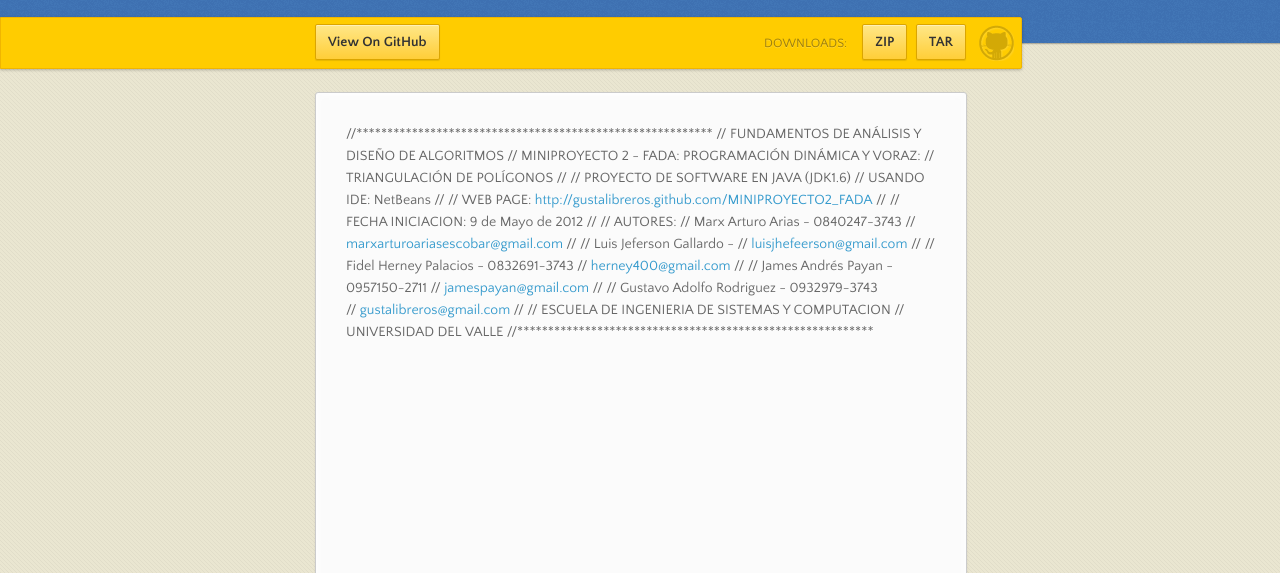
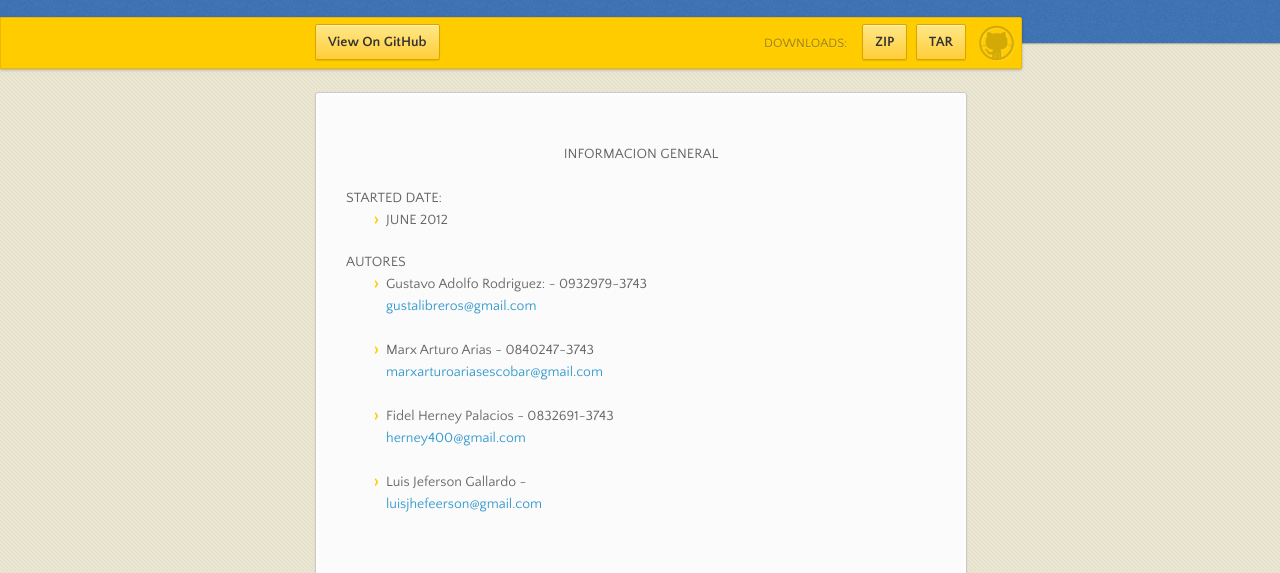
Before and after one commit to luisjhefeerson/MINIPROYECTO2_FADA, a plain HTML site: page index.html in a window 1280 px wide. Shown: the part 98-671 px from the top of the page. Drawn offline with nearby package versions, Linux system fonts and the light colour scheme.

Commit message:
Update gh-pages

```diff
--- a/index.html
+++ b/index.html
@@ -39,37 +39,32 @@
                 <ul></ul>
             </nav>
             <section>
-        <p>//**********************************************************
-// FUNDAMENTOS DE ANÁLISIS Y DISEÑO DE ALGORITMOS
-// MINIPROYECTO 2 - FADA: PROGRAMACIÓN DINÁMICA Y VORAZ:
-// TRIANGULACIÓN DE POLÍGONOS
-//
-// PROYECTO DE SOFTWARE EN JAVA (JDK1.6)
-// USANDO IDE: NetBeans
-//
-// WEB PAGE: <a href="http://gustalibreros.github.com/MINIPROYECTO2_FADA">http://gustalibreros.github.com/MINIPROYECTO2_FADA</a>
-//
-// FECHA INICIACION: 9 de Mayo de 2012
-//
-// AUTORES:
-//     Marx Arturo Arias - 0840247-3743
-//     <a href="mailto:marxarturoariasescobar@gmail.com">marxarturoariasescobar@gmail.com</a>
-//
-//     Luis Jeferson Gallardo -
-//     <a href="mailto:luisjhefeerson@gmail.com">luisjhefeerson@gmail.com</a>
-//
-//     Fidel Herney Palacios - 0832691-3743
-//     <a href="mailto:herney400@gmail.com">herney400@gmail.com</a>
-//
-//     James Andrés Payan - 0957150-2711
-//     <a href="mailto:jamespayan@gmail.com">jamespayan@gmail.com</a>
-//
-//     Gustavo Adolfo Rodriguez - 0932979-3743<br>
-//     <a href="mailto:gustalibreros@gmail.com">gustalibreros@gmail.com</a>
-//
-// ESCUELA DE INGENIERIA DE SISTEMAS Y COMPUTACION
-// UNIVERSIDAD DEL VALLE
-//**********************************************************</p>
+                <p>
+                <center>INFORMACION GENERAL</center>
+                <br>STARTED DATE:
+                <ul>
+                    <li>JUNE 2012</li></ul>
+                AUTORES
+                <ul>
+                    <li>Gustavo Adolfo Rodriguez: - 0932979-3743</li>
+                    <a href="mailto:gustalibreros@gmail.com">gustalibreros@gmail.com</a>
+                    <br>
+                    <br><li>Marx Arturo Arias - 0840247-3743</li>
+                    <a href="marxarturoariasescobar@gmail.com">marxarturoariasescobar@gmail.com</a>
+                    <br>
+                    <br><li>Fidel Herney Palacios - 0832691-3743</li>
+                    <a href="herney400@gmail.com">herney400@gmail.com</a>
+                    <br>
+                    <br><li>Luis Jeferson Gallardo - </li>
+                    <a href="luisjhefeerson@gmail.com">luisjhefeerson@gmail.com</a>
+                </ul>
+                <br>
+                <br><center>ESCUELA DE INGENIERIA DE SISTEMAS Y COMPUTACION
+                    <br>UNIVERSIDAD DEL VALLE
+                    <br>CALI - COLOMBIA
+                    <br>
+                    <img src="http://upload.wikimedia.org/wikipedia/commons/thumb/e/eb/Univalle.svg/420px-Univalle.svg.png" alt="Univalle Logo" width="70" height="100"></center>
+                </p>
             </section>
             <footer>
                 <p>Project maintained by <a href="https://github.com/gustalibreros">gustalibreros</a></p>
```
Lines whose indentation alone changed are shown as unchanged.
